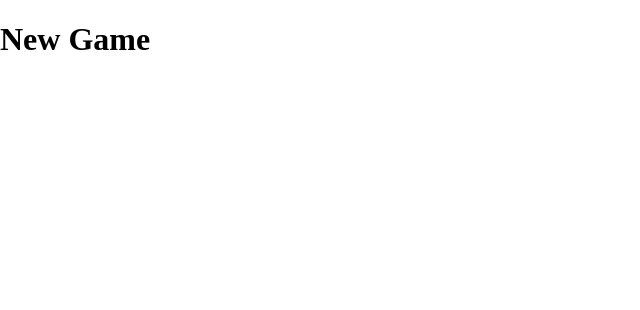
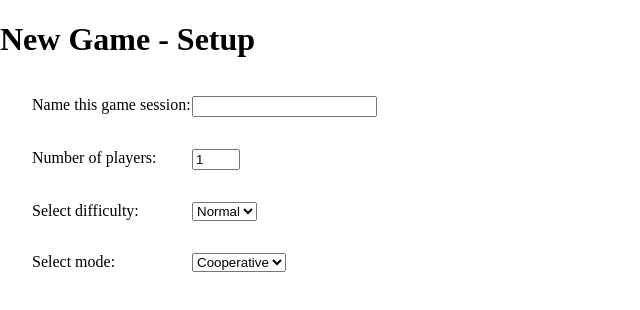
Before and after one commit to julesnuggy/mosii, a React app in the folder frontend/: page /new-game in a window 1280 px wide. Shown: the top 310 px of the page, without its empty margins (0-640 px from the left). Built offline with nearby package versions, Linux system fonts and the light colour scheme.

Commit message:
Add New Game Setup config form

```diff
--- /dev/null
+++ b/frontend/src/screens/NewGame/Config.jsx
@@ -0,0 +1,32 @@
+import React from 'react';
+import styles from './Config.module.scss';
+
+const Config = () => (
+  <div className={styles.gameConfigContainer}>
+    <div className={styles.gameConfig}>
+      <label htmlFor="session_name">Name this game session:</label>
+      <input name="session_name" type="text" />
+    </div>
+    <div className={styles.gameConfig}>
+      <label htmlFor="number_players">Number of players:</label>
+      <input name="number_players" type="number" defaultValue={1} min={1} max={4} />
+    </div>
+    <div className={styles.gameConfig}>
+      <label htmlFor="difficulty">Select difficulty:</label>
+      <select name="difficulty" defaultValue="Normal">
+        <option>Easy</option>
+        <option>Normal</option>
+        <option>Hard</option>
+      </select>
+    </div>
+    <div className={styles.gameConfig}>
+      <label htmlFor="mode">Select mode:</label>
+      <select name="mode" defaultValue="Cooperative">
+        <option>Cooperative</option>
+        <option>Competitive</option>
+      </select>
+    </div>
+  </div>
+);
+
+export default Config;
--- /dev/null
+++ b/frontend/src/screens/NewGame/Config.module.scss
@@ -0,0 +1,15 @@
+.gameConfigContainer {
+  display: flex;
+  flex-direction: column;
+
+  .gameConfig {
+    display: grid;
+    grid-template-columns: 1fr 3fr;
+    width: 50%;
+    margin: 1rem 2rem;
+
+    input, select {
+      width: min-content;
+    }
+  }
+}
--- /dev/null
+++ b/frontend/src/screens/NewGame/Setup.jsx
@@ -0,0 +1,13 @@
+import React from 'react';
+import Config from './Config';
+
+export const Setup = () => {
+  return (
+    <>
+      <h1>New Game - Setup</h1>
+      <Config />
+    </>
+  );
+}
+
+export default Setup;
--- a/frontend/src/screens/NewGame.jsx
+++ b/frontend/src/screens/NewGame/index.jsx
@@ -1,9 +1,10 @@
 import React from 'react';
+import Setup from './Setup';
 
 export const NewGame = () => {
   return (
     <div>
-      <h1>New Game</h1>
+      <Setup />
     </div>
   );
 }
```
